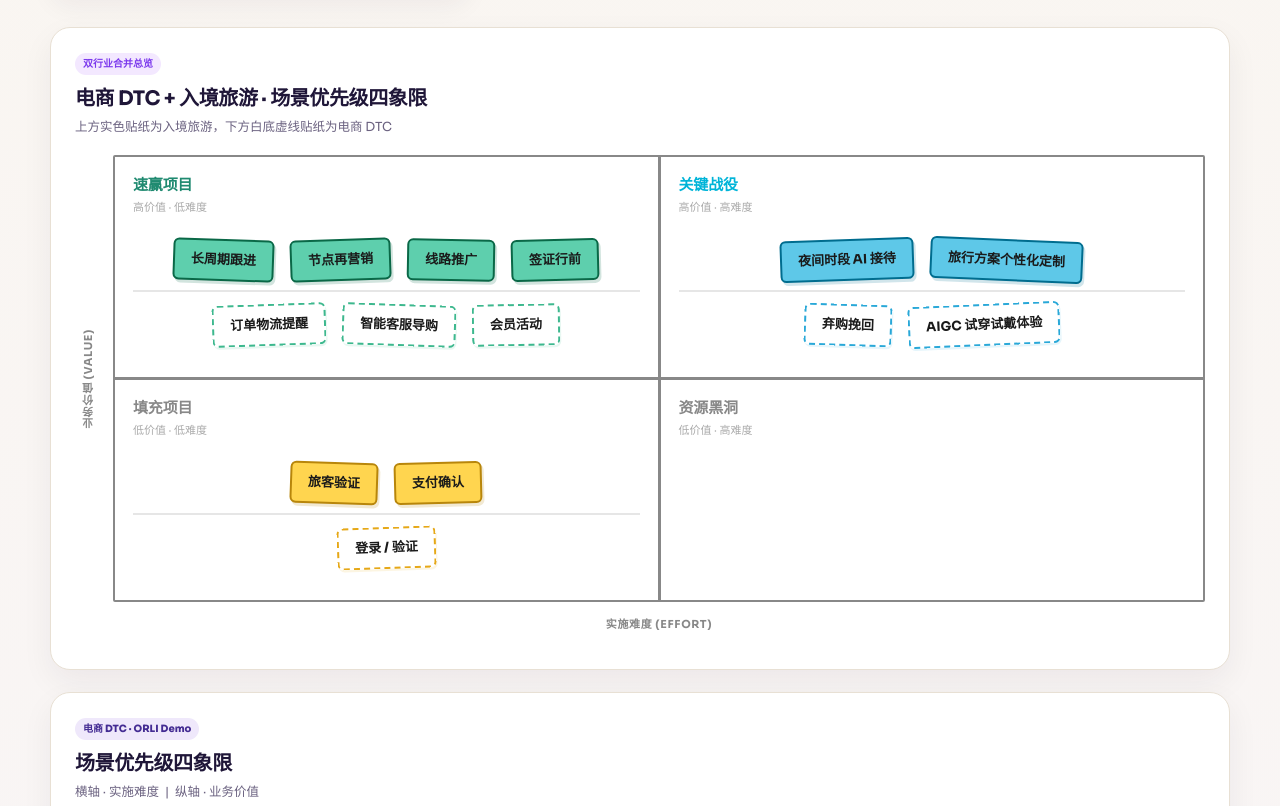
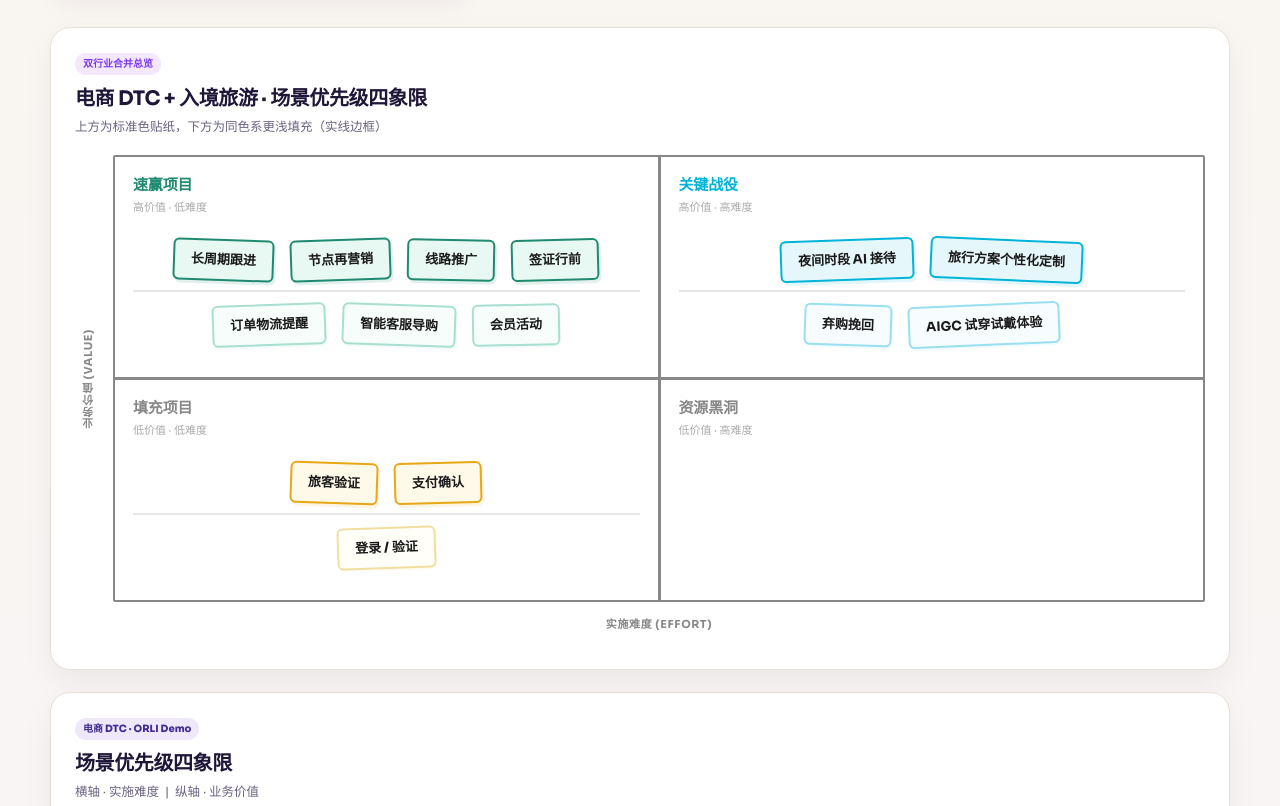
Before and after one commit to guy0525/yinolink-bsp-pitch, a plain HTML site: page index.html in a window 1280 px wide. Shown: the part 6303-7109 px from the top of the page. Drawn offline with Linux system fonts and the light colour scheme.

Commit message:
Restore pastel sticker fills: standard travel and lighter DTC tints.
Match reference quadrant chart with soft fills and solid borders instead of saturated colors.

Co-authored-by: Cursor <cursoragent@cursor.com>

```diff
--- a/index.html
+++ b/index.html
@@ -7,7 +7,7 @@
   <meta http-equiv="Pragma" content="no-cache" />
   <meta http-equiv="Expires" content="0" />
   <title>YinoLink × WhatsApp BSP · 资质申请 Pitch</title>
-  <link rel="stylesheet" href="styles.css?v=12" />
+  <link rel="stylesheet" href="styles.css?v=13" />
 </head>
 <body>
   <header class="topnav">
@@ -572,7 +572,7 @@
           <div>
             <span class="badge wa">双行业合并总览</span>
             <h3>电商 DTC + 入境旅游 · 场景优先级四象限</h3>
-            <p>上方实色贴纸为入境旅游，下方白底虚线贴纸为电商 DTC</p>
+            <p>上方为标准色贴纸，下方为同色系更浅填充（实线边框）</p>
           </div>
         </header>
         <div class="matrix-panel">
--- a/styles.css
+++ b/styles.css
@@ -944,58 +944,58 @@ a { color: inherit; text-decoration: none; }
 }
 .sticker:hover { transform: rotate(0deg) scale(1.02); }
 
-/* 旅游 · 实色饱和贴纸 */
+/* 旅游 · 标准色（浅填充 + 实线边框） */
 .sticker-travel.sticker-q {
-  background: #5ecfad;
-  border-color: #0a6847;
+  background: #e8f8f2;
+  border-color: #1f8a70;
   border-style: solid;
-  box-shadow: 2px 3px 0 rgba(10, 104, 71, 0.18);
+  box-shadow: 2px 3px 0 rgba(31, 138, 112, 0.12);
 }
 .sticker-travel.sticker-k {
-  background: #5ec8e8;
-  border-color: #006d8f;
+  background: #e6f7fb;
+  border-color: #00b4d8;
   border-style: solid;
-  box-shadow: 2px 3px 0 rgba(0, 109, 143, 0.18);
+  box-shadow: 2px 3px 0 rgba(0, 180, 216, 0.12);
 }
 .sticker-travel.sticker-f {
-  background: #ffd54f;
-  border-color: #b8860b;
+  background: #fef9e8;
+  border-color: #e6a817;
   border-style: solid;
-  box-shadow: 2px 3px 0 rgba(184, 134, 11, 0.18);
+  box-shadow: 2px 3px 0 rgba(230, 168, 23, 0.12);
 }
 
-/* 电商 · 白底虚线框，与旅游强对比 */
+/* 电商 · 更浅填充（同色系淡化 + 实线边框） */
 .sticker-dtc.sticker-q {
-  background: #ffffff;
-  border-color: #3db88e;
-  border-style: dashed;
-  box-shadow: 1px 2px 0 rgba(61, 184, 142, 0.12);
+  background: #f7fdfb;
+  border-color: #a8dfd0;
+  border-style: solid;
+  box-shadow: 1px 2px 0 rgba(168, 223, 208, 0.14);
 }
 .sticker-dtc.sticker-k {
-  background: #ffffff;
-  border-color: #29a8d8;
-  border-style: dashed;
-  box-shadow: 1px 2px 0 rgba(41, 168, 216, 0.12);
+  background: #f7fcfe;
+  border-color: #99dff0;
+  border-style: solid;
+  box-shadow: 1px 2px 0 rgba(153, 223, 240, 0.14);
 }
 .sticker-dtc.sticker-f {
-  background: #ffffff;
-  border-color: #e6a817;
-  border-style: dashed;
-  box-shadow: 1px 2px 0 rgba(230, 168, 23, 0.12);
+  background: #fffef9;
+  border-color: #f0dfa0;
+  border-style: solid;
+  box-shadow: 1px 2px 0 rgba(240, 223, 160, 0.14);
 }
 
-/* 兼容未标注行业的默认贴纸（等同旅游实色） */
+/* 独立象限默认等同旅游标准色 */
 .sticker-q:not(.sticker-dtc):not(.sticker-travel) {
-  background: #5ecfad;
-  border-color: #0a6847;
+  background: #e8f8f2;
+  border-color: #1f8a70;
 }
 .sticker-k:not(.sticker-dtc):not(.sticker-travel) {
-  background: #5ec8e8;
-  border-color: #006d8f;
+  background: #e6f7fb;
+  border-color: #00b4d8;
 }
 .sticker-f:not(.sticker-dtc):not(.sticker-travel) {
-  background: #ffd54f;
-  border-color: #b8860b;
+  background: #fef9e8;
+  border-color: #e6a817;
 }
 
 .scenario-inventory {
```
